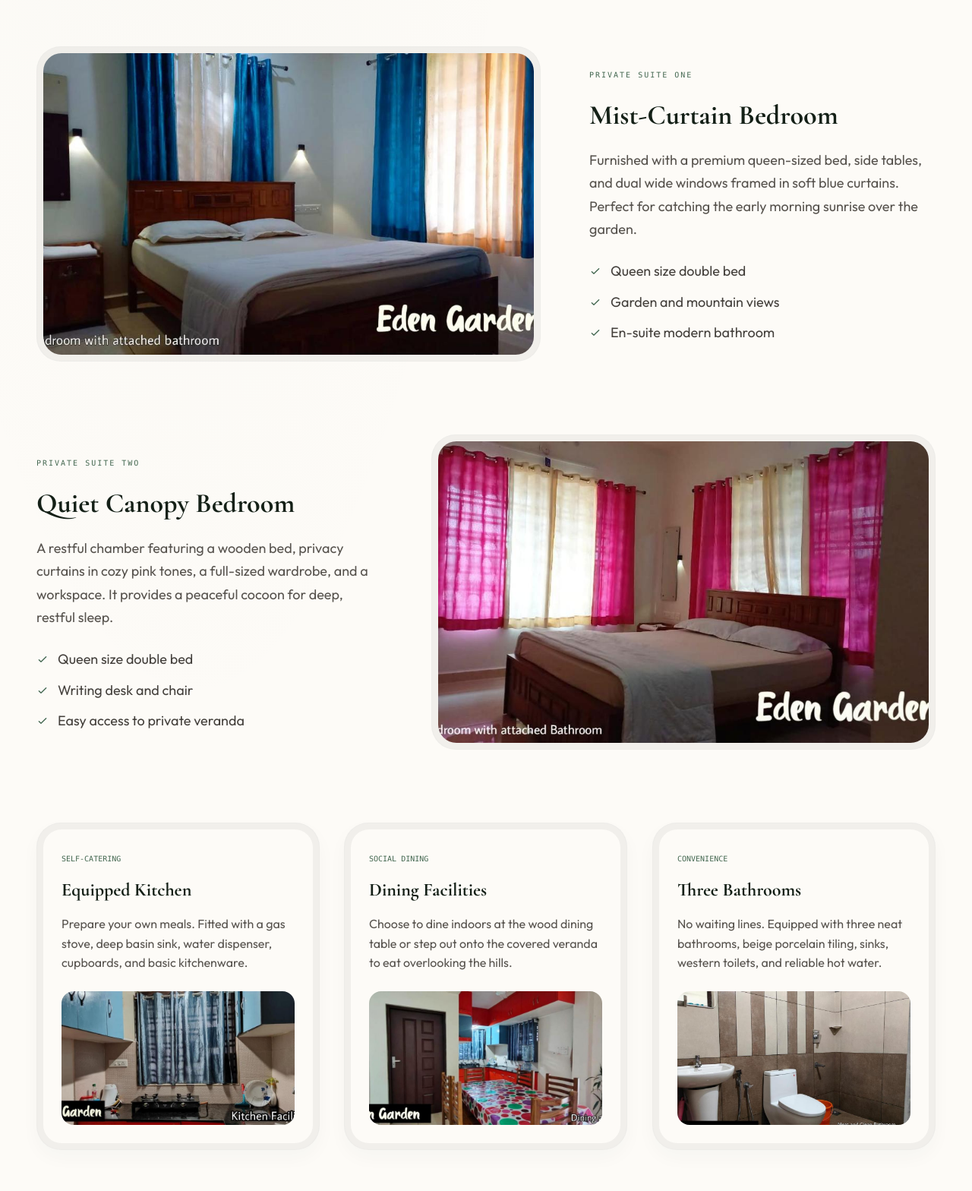
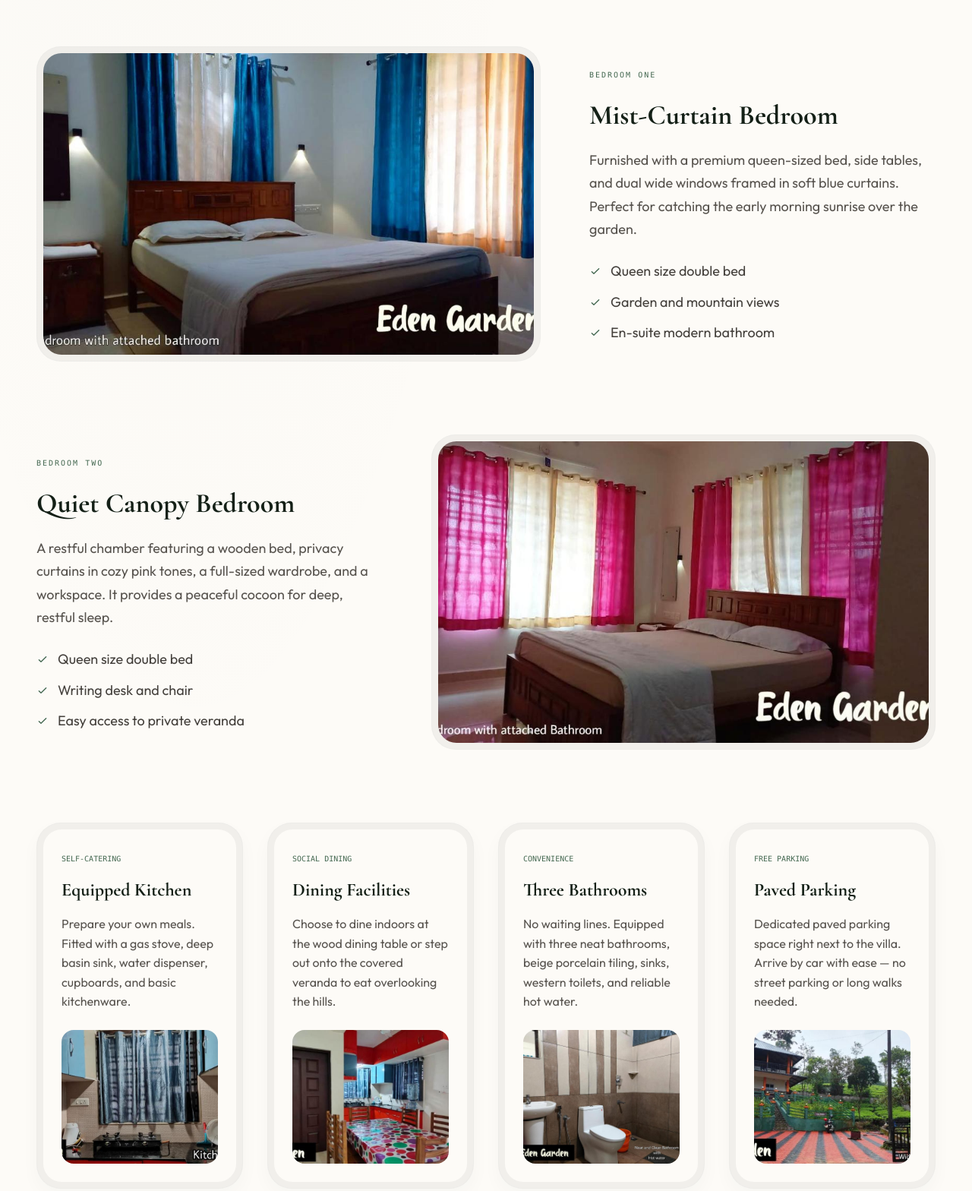
Before and after one commit to Ben2221/edengardens, a plain HTML site: page index.html in a window 1280 px wide. Shown: the part 3624-5192 px from the top of the page at 76% size. Drawn offline with nearby package versions, Linux system fonts and the light colour scheme.

Commit message:
Add parking feature, fix bedroom labels, fix mobile review rating layout

```diff
--- a/index.html
+++ b/index.html
@@ -464,8 +464,8 @@
                             <div class="p-8 space-y-2">
                                 <h3 class="text-2xl font-serif font-bold text-sage-900">Cozy Family Lounge</h3>
                                 <p class="text-stone-600 text-sm leading-relaxed max-w-[60ch]">
-                                    A spacious communal hall with traditional wooden sofas, a stone-hearth fireplace for
-                                    cold evenings, and decorative wall art that feels like a home away from home.
+                                    A spacious communal hall with traditional wooden sofas and decorative wall art that
+                                    feels like a home away from home.
                                 </p>
                             </div>
                         </div>
@@ -505,8 +505,7 @@
                         </div>
                     </div>
                     <div class="lg:col-span-5 space-y-6">
-                        <span class="text-[10px] uppercase tracking-[0.2em] font-mono text-sage-600">Private Suite
-                            One</span>
+                        <span class="text-[10px] uppercase tracking-[0.2em] font-mono text-sage-600">Bedroom One</span>
                         <h3 class="text-3xl md:text-4xl font-serif font-bold text-sage-950">Mist-Curtain Bedroom</h3>
                         <p class="text-stone-600 text-sm leading-relaxed">
                             Furnished with a premium queen-sized bed, side tables, and dual wide windows framed in soft
@@ -548,8 +547,7 @@
                         </div>
                     </div>
                     <div class="lg:col-span-5 lg:order-1 space-y-6">
-                        <span class="text-[10px] uppercase tracking-[0.2em] font-mono text-sage-600">Private Suite
-                            Two</span>
+                        <span class="text-[10px] uppercase tracking-[0.2em] font-mono text-sage-600">Bedroom Two</span>
                         <h3 class="text-3xl md:text-4xl font-serif font-bold text-sage-950">Quiet Canopy Bedroom</h3>
                         <p class="text-stone-600 text-sm leading-relaxed">
                             A restful chamber featuring a wooden bed, privacy curtains in cozy pink tones, a full-sized
@@ -582,7 +580,7 @@
                 </div>
 
                 <!-- Culinary & Amenities Grid (Asymmetrical Bento) -->
-                <div class="reveal grid grid-cols-1 md:grid-cols-3 gap-8">
+                <div class="reveal grid grid-cols-1 md:grid-cols-2 lg:grid-cols-4 gap-8">
                     <!-- Kitchen -->
                     <div
                         class="bento-card bg-stone-900/5 border border-stone-200/40 p-2 rounded-[2rem] flex flex-col h-full shadow-[0_10px_25px_rgba(45,63,50,0.03)]">
@@ -638,6 +636,26 @@
                             </div>
                             <div class="h-44 rounded-2xl overflow-hidden">
                                 <img src="./booking.com/590549101.jpg" alt="Clean bathroom with hot water"
+                                    class="w-full h-full object-cover">
+                            </div>
+                        </div>
+                    </div>
+
+                    <!-- Parking -->
+                    <div
+                        class="bento-card bg-stone-900/5 border border-stone-200/40 p-2 rounded-[2rem] flex flex-col h-full shadow-[0_10px_25px_rgba(45,63,50,0.03)]">
+                        <div
+                            class="bg-cream-50 rounded-[calc(2rem-0.5rem)] p-6 space-y-6 flex-grow flex flex-col justify-between">
+                            <div class="space-y-4">
+                                <span class="text-[10px] font-mono uppercase text-sage-600">Free Parking</span>
+                                <h4 class="text-2xl font-serif font-bold text-sage-950">Paved Parking</h4>
+                                <p class="text-stone-600 text-xs leading-relaxed">
+                                    Dedicated paved parking space right next to the villa. Arrive by car with ease — no
+                                    street parking or long walks needed.
+                                </p>
+                            </div>
+                            <div class="h-44 rounded-2xl overflow-hidden">
+                                <img src="./booking.com/590549388.jpg" alt="Paved car parking area next to the villa"
                                     class="w-full h-full object-cover">
                             </div>
                         </div>
@@ -915,7 +933,7 @@
                             "Everything was well arranged. Mr. Shaji Joseph nicely took care of us. The campfire was
                             amazing, tucked nicely inside the tea estate. The views are superb."
                         </blockquote>
-                        <div class="flex items-center justify-between border-t border-stone-200/50 pt-4">
+                        <div class="flex flex-col sm:flex-row sm:items-center sm:justify-between gap-3 border-t border-stone-200/50 pt-4">
                             <div>
                                 <cite class="not-italic text-sm font-bold text-sage-900">Sivanand M.</cite>
                                 <span class="text-stone-400 text-xs block">Verified Guest Review</span>
@@ -935,7 +953,7 @@
                             "Nice location inside the tea estate. Quiet solitude, exactly what we needed to escape the
                             city heat. Caretaker is extremely cooperative and prepared logs for campfire."
                         </blockquote>
-                        <div class="flex items-center justify-between border-t border-stone-200/50 pt-4">
+                        <div class="flex flex-col sm:flex-row sm:items-center sm:justify-between gap-3 border-t border-stone-200/50 pt-4">
                             <div>
                                 <cite class="not-italic text-sm font-bold text-sage-900">Anand R.</cite>
                                 <span class="text-stone-400 text-xs block">Verified Couple Stay</span>
@@ -955,7 +973,7 @@
                             "A beautiful location with plenty of space for car parking. Kitchen was handy to make tea.
                             Swings on the patio are fantastic for morning mist gazing."
                         </blockquote>
-                        <div class="flex items-center justify-between border-t border-stone-200/50 pt-4">
+                        <div class="flex flex-col sm:flex-row sm:items-center sm:justify-between gap-3 border-t border-stone-200/50 pt-4">
                             <div>
                                 <cite class="not-italic text-sm font-bold text-sage-900">Hariprasad S.</cite>
                                 <span class="text-stone-400 text-xs block">Family Guest Review</span>
@@ -983,7 +1001,8 @@
                 <!-- Col 1: How to Get Here -->
                 <div class="reveal md:pr-16 lg:pr-24">
                     <div class="border-t border-stone-300 py-5">
-                        <span class="text-[10px] uppercase tracking-[0.2em] font-mono text-stone-400">Getting Here</span>
+                        <span class="text-[10px] uppercase tracking-[0.2em] font-mono text-stone-400">Getting
+                            Here</span>
                         <p class="text-stone-600 text-sm mt-1">Pullikkanam, Vagamon, Idukki, Kerala</p>
                     </div>
                     <div class="border-t border-stone-200 py-6 grid grid-cols-[4rem_1fr] gap-4 items-baseline">
@@ -1007,36 +1026,44 @@
                             <p class="text-stone-400 text-xs font-mono mt-0.5">km · 10 min drive</p>
                         </div>
                     </div>
-                    <p class="border-t border-stone-200 pt-5 text-stone-400 text-xs italic leading-relaxed">Roads after Vagamon town can be narrow — drive carefully, especially in the evening.</p>
+                    <p class="border-t border-stone-200 pt-5 text-stone-400 text-xs italic leading-relaxed">Roads after
+                        Vagamon town can be narrow — drive carefully, especially in the evening.</p>
                 </div>
 
                 <!-- Col 2: Best Time to Visit -->
                 <div class="reveal md:pl-16 lg:pl-24 mt-12 md:mt-0">
                     <div class="border-t border-stone-300 py-5">
-                        <span class="text-[10px] uppercase tracking-[0.2em] font-mono text-stone-400">When to Come</span>
+                        <span class="text-[10px] uppercase tracking-[0.2em] font-mono text-stone-400">When to
+                            Come</span>
                         <p class="text-stone-600 text-sm mt-1">Vagamon is beautiful year-round, but seasons vary</p>
                     </div>
                     <div class="border-t border-stone-200 py-6">
                         <div class="flex items-center gap-3 mb-3">
-                            <span class="text-[10px] font-mono uppercase tracking-wider text-sage-600 shrink-0">Oct – May</span>
+                            <span class="text-[10px] font-mono uppercase tracking-wider text-sage-600 shrink-0">Oct –
+                                May</span>
                             <span class="flex-1 h-px bg-stone-200"></span>
                             <span class="text-stone-400 text-[10px] font-mono shrink-0">Peak</span>
                         </div>
                         <h4 class="font-serif text-xl text-stone-900 mb-2">Peak Season</h4>
-                        <p class="text-stone-500 text-sm leading-relaxed">Clear skies, cool mountain air, and the iconic rolling mist over the tea estates. Perfect for walks and outdoor dining.</p>
+                        <p class="text-stone-500 text-sm leading-relaxed">Clear skies, cool mountain air, and the iconic
+                            rolling mist over the tea estates. Perfect for walks and outdoor dining.</p>
                     </div>
                     <div class="border-t border-stone-200 py-6">
                         <div class="flex items-center gap-3 mb-3">
-                            <span class="text-[10px] font-mono uppercase tracking-wider text-stone-400 shrink-0">Jun – Sep</span>
+                            <span class="text-[10px] font-mono uppercase tracking-wider text-stone-400 shrink-0">Jun –
+                                Sep</span>
                             <span class="flex-1 h-px bg-stone-200"></span>
                             <span class="text-stone-400 text-[10px] font-mono shrink-0">Monsoon</span>
                         </div>
                         <h4 class="font-serif text-xl text-stone-900 mb-2">Monsoon</h4>
-                        <p class="text-stone-500 text-sm leading-relaxed">Lush, dramatic, and quiet. The gardens are at their greenest. Roads can be wet — but the experience is truly serene.</p>
+                        <p class="text-stone-500 text-sm leading-relaxed">Lush, dramatic, and quiet. The gardens are at
+                            their greenest. Roads can be wet — but the experience is truly serene.</p>
                     </div>
                     <div class="border-t border-stone-200 pt-5">
-                        <span class="text-[10px] uppercase tracking-[0.2em] font-mono text-stone-400 block mb-1">Temperature</span>
-                        <p class="text-stone-700 text-sm">15 – 24°C year-round. <span class="text-stone-400">Bring a light jacket.</span></p>
+                        <span
+                            class="text-[10px] uppercase tracking-[0.2em] font-mono text-stone-400 block mb-1">Temperature</span>
+                        <p class="text-stone-700 text-sm">15 – 24°C year-round. <span class="text-stone-400">Bring a
+                                light jacket.</span></p>
                     </div>
                 </div>
             </div>
```
